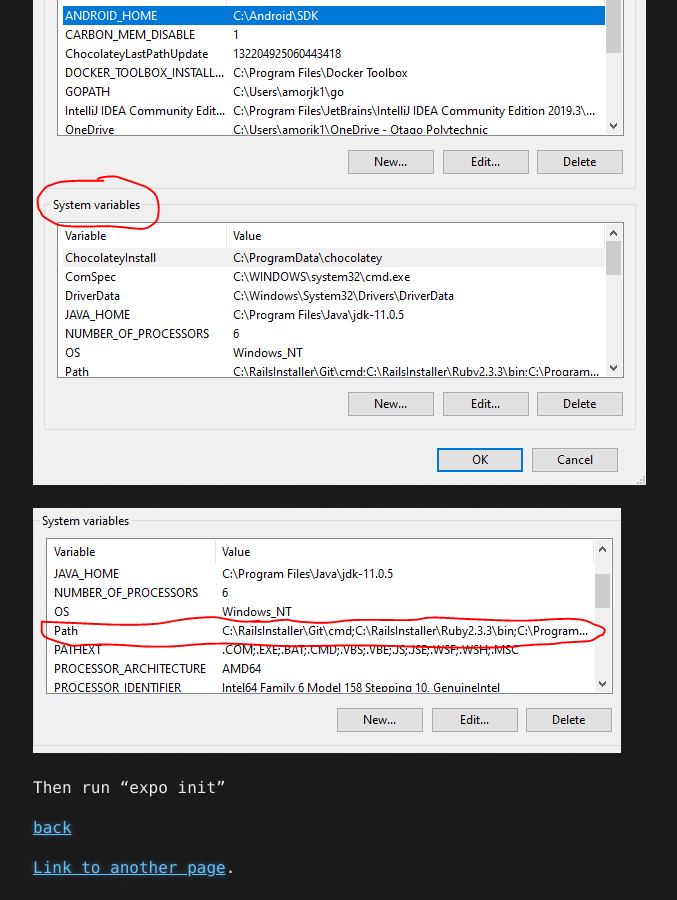
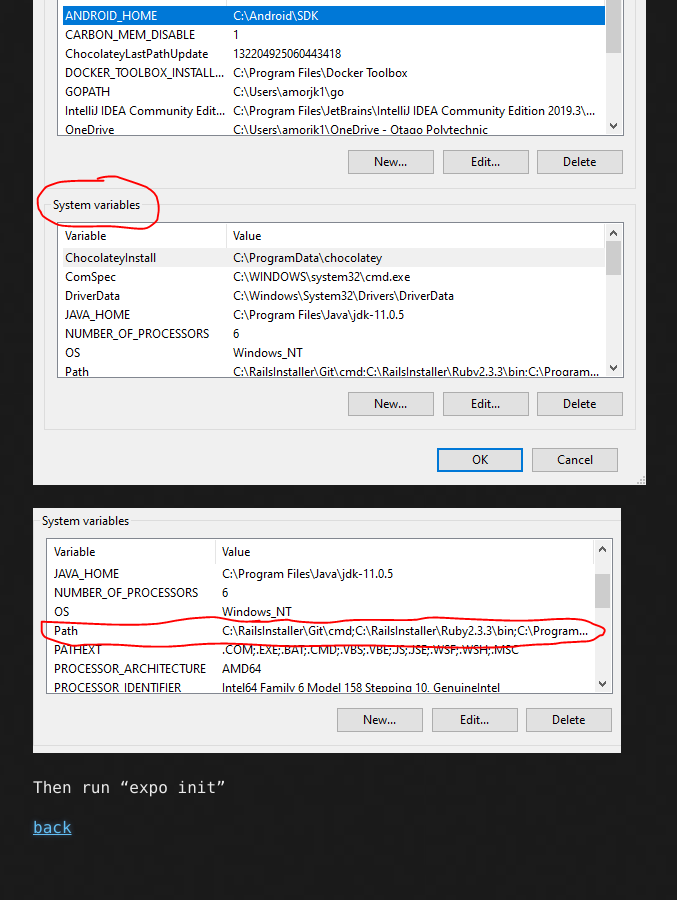
Before and after one commit to amorjk1/Project-1, a Jekyll site: the page built from installation-page.md, in a window 1280 px wide and 900 px high, scrolled down 1734 px. Shown: the whole window, without its empty margins (107-784 px from the left). Built offline with Jekyll 4.4.1, drawn with Linux system fonts in a browser that asks for light colours; our own code applies the rules of GitHub Pages for plain Markdown files; after the commit the page ends 2594 px from its top, so only the background shows below that.

Commit message:
Took out the other page link on the installation page.

```diff
--- a/installation-page.md
+++ b/installation-page.md
@@ -53,6 +53,3 @@
 Then run “expo init”
 
 [back](./)
-
-
-[Link to another page](./another-page.html).
```
Also changed, not shown: agile-principle.md (+0 -5 lines).
